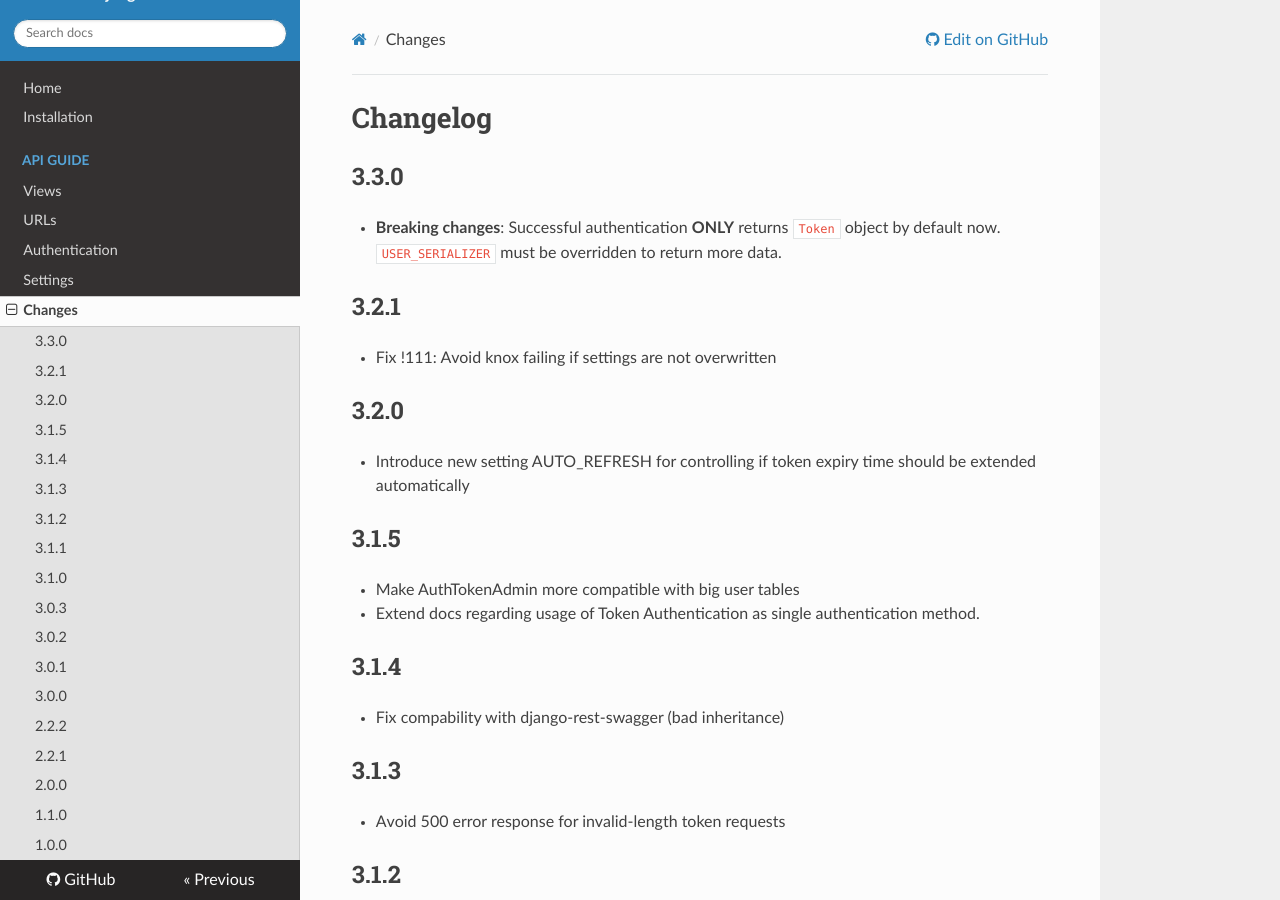
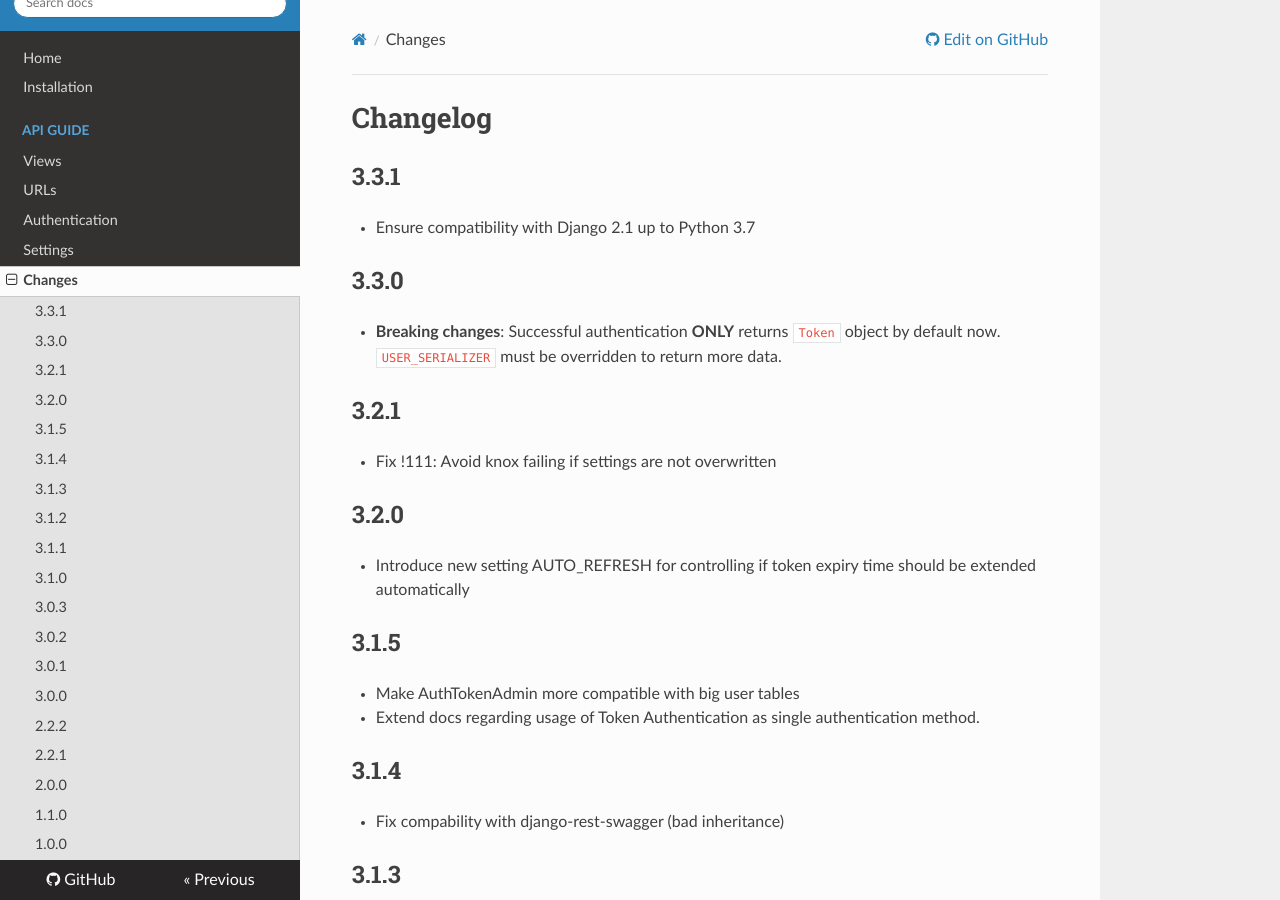
Before and after one commit to jazzband/django-rest-knox, an MkDocs documentation site: the page built from docs/changes.md, in a window 1280 px wide and 900 px high. Built offline with MkDocs 1.6.1, drawn with Linux system fonts in a browser that asks for light colours; nearby versions of some CDN libraries; old or Windows-style settings are respelled for this version of MkDocs.

Commit message:
Release 3.3.1: Support for Python 3.7 and django 2.1
- Add tox+travis definitions for building rest-knox also on django 2.1 up to
python 3.7.
- Add changelog for this release

```diff
--- a/.travis.yml
+++ b/.travis.yml
@@ -8,9 +8,11 @@
     - python: "3.4"
       env: TOX_ENVS=py34-django111,py34-django20
     - python: "3.5"
-      env: TOX_ENVS=py35-django111,py35-django20
+      env: TOX_ENVS=py35-django111,py35-django20,py35-django20,py35-django21
     - python: "3.6"
-      env: TOX_ENVS=py36-django111,py36-django20
+      env: TOX_ENVS=py36-django111,py36-django20,py36-django21
+    - python: "3.7"
+      env: TOX_ENVS=py37-django20,py37-django21
 script:
   - tox -e $TOX_ENVS
 
--- a/docs/changes.md
+++ b/docs/changes.md
@@ -1,4 +1,7 @@
 #Changelog
+
+## 3.3.1
+- Ensure compatibility with Django 2.1 up to Python 3.7
 
 ## 3.3.0
 - **Breaking changes**: Successful authentication **ONLY** returns `Token` object by default now.
--- a/setup.py
+++ b/setup.py
@@ -16,7 +16,7 @@
     # Versions should comply with PEP440.  For a discussion on single-sourcing
     # the version across setup.py and the project code, see
     # https://packaging.python.org/en/latest/single_source_version.html
-    version='3.3.0',
+    version='3.3.1',
     description='Authentication for django rest framework',
     long_description=long_description,
 
@@ -49,6 +49,8 @@
         'Programming Language :: Python :: 3',
         'Programming Language :: Python :: 3.4',
         'Programming Language :: Python :: 3.5',
+        'Programming Language :: Python :: 3.6',
+        'Programming Language :: Python :: 3.7',
     ],
 
     # What does your project relate to?
```
Also changed, not shown: CHANGELOG.rst, 1 other file.
